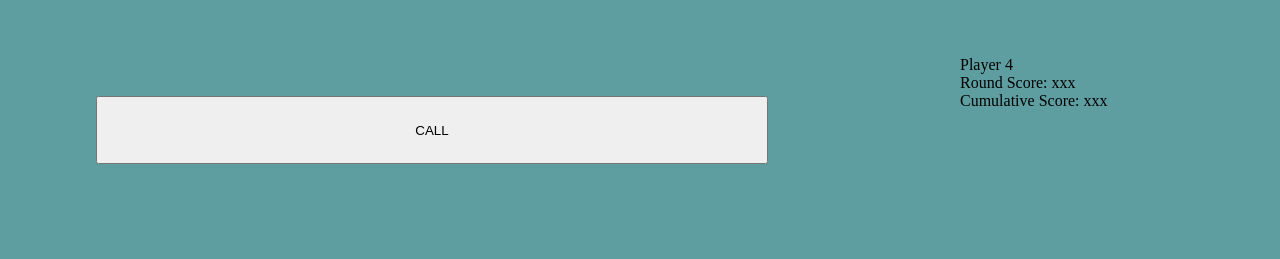
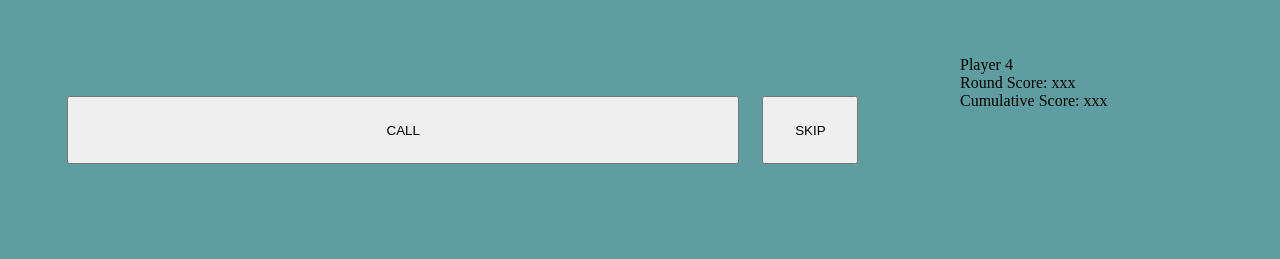
Before and after one commit to jakeshin2004/xxiv, a website: page client/game.html in a window 1280 px wide. Shown: the part 544-803 px from the top of the page. Drawn offline with nearby package versions, Linux system fonts and the light colour scheme; no server answers.

Commit message:
Added skip button

```diff
--- a/client/game.html
+++ b/client/game.html
@@ -23,7 +23,10 @@
                 <img src="" class="card" id="card3" style="left:55%" draggable="false" onclick="answer(3)">
                 <img src="" class="card" id="card4" style="left:75%" draggable="false" onclick="answer(4)">
             </div>
-            <button id="callBtn" class="callButton" onclick="freeze()">CALL</button>
+            <div id="controlBtns">
+                <button id="callBtn" class="callButton" onclick="freeze()">CALL</button>
+                <button id="skipBtn" class="skipButton" onclick="skip()">SKIP</button>
+            </div>
         </div>
         <div style="width:25%; float:left" id="playerSection">
             <div style="height:25vh" class="playerInfo">
--- a/client/game.js
+++ b/client/game.js
@@ -97,6 +97,10 @@ socket.on("disable", () => {
 
 function freeze() {
   socket.emit("freeze", roomID);
+}
+
+function skip(){
+  socket.emit("skip", roomID);
 }
 
 function answer(number) {
--- a/client/style.css
+++ b/client/style.css
@@ -44,7 +44,17 @@ body {
 .callButton {
   width: 70%;
   height: 10%;
-  margin-left: 10%;
+  margin-left: 7%;
   margin-bottom: 10%;
-  /* margin-top: 10%; */
 }
+
+.skipButton {
+  width: 10%;
+  height: 10%;
+  margin-left: 2%;
+  margin-bottom: 10%;
+}
+
+#controlBtns {
+  height: 100%;
+}
```
Also changed, not shown: index.js (+16 -0 lines).
